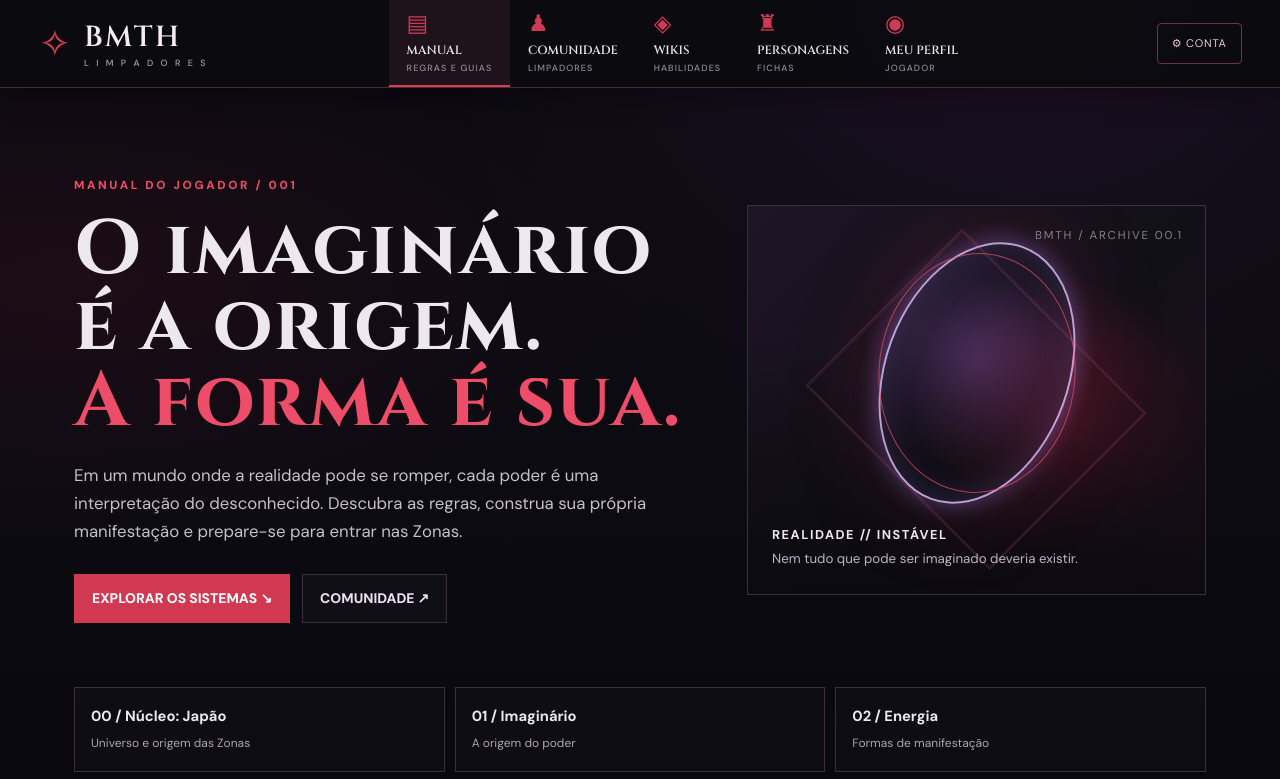
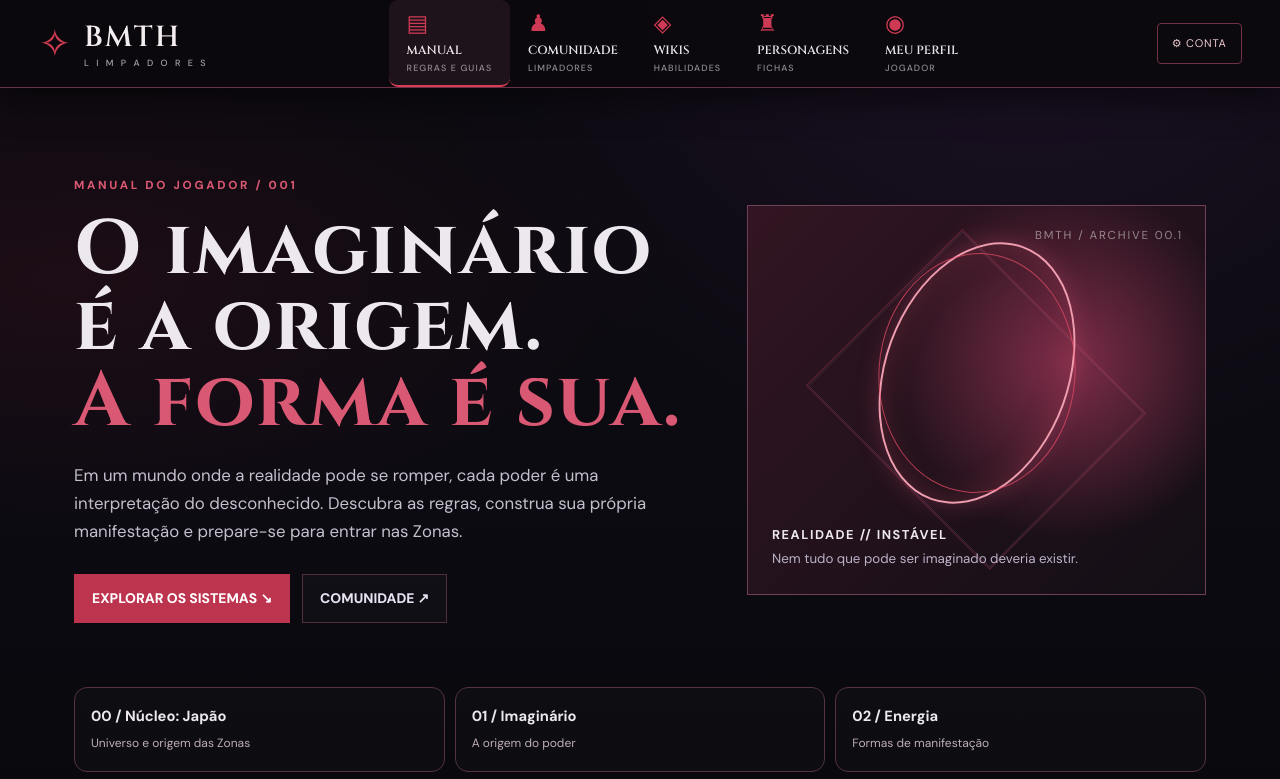
Before and after one commit to wendelsantosgf-ops/bring-me-the-horizon, a plain HTML site: page index.html in a window 1280 px wide. Shown: the top 779 px of the page. Drawn offline with Linux system fonts and the light colour scheme.

Commit message:
Refine BMTH 2.0 visual language across pages without altering fonts or data

```diff
--- a/theme.css
+++ b/theme.css
@@ -16,3 +16,22 @@ body.login-page h1{font:600 clamp(25px,3vw,35px) 'Cinzel',Georgia,serif}
 body.login-page .bmth-header{width:100%}
 body.login-page .primary{background:linear-gradient(110deg,#921c34,#c23450);border-radius:5px}
 body.login-page .secondary{color:#ef8194}
+
+/* BMTH 2.0 visual language — preserves existing typography and functionality */
+:root{--red:#c43b57;--line:#50313f;--panel:#171119;--muted:#bdaeb8}
+body{background:radial-gradient(ellipse at 75% -15%,#321422 0%,transparent 55%),#09080d}
+.bmth-header{background:#0b090eec;border-bottom:1px solid #673247;box-shadow:0 10px 35px #0008}
+.bmth-header .bmth-nav a{border-radius:9px;transition:background .2s,color .2s}
+.bmth-header .bmth-nav a:hover{background:#3c1a29}
+body:not(.manual-page) main .card,body:not(.manual-page) main .panel,body:not(.manual-page) main .formbox{border-color:#573445;border-radius:17px;box-shadow:0 12px 35px #0003}
+body:not(.manual-page) input,body:not(.manual-page) textarea,body:not(.manual-page) select{border-radius:9px}
+body:not(.manual-page) button{border-radius:9px}
+body:not(.manual-page) button:focus-visible,body:not(.manual-page) a:focus-visible{outline:2px solid #ef9ab1;outline-offset:3px}
+body.manual-page{--red:#bd344f;--red-bright:#d95873;--purple:#d7a0b4;--line:#51303e}
+body.manual-page .hero-art{border-color:#704057;background:radial-gradient(circle at 70% 40%,#7e2d49,transparent 45%),linear-gradient(135deg,#321522,#120e15)}
+body.manual-page .portal{border-color:#ef9caf;box-shadow:0 0 25px #c44c7055,inset 0 0 30px #ad405555}
+body.manual-page .quick-nav a,body.manual-page .card,body.manual-page .energy-card,body.manual-page .zone{border-color:#543343}
+body.manual-page .quick-nav a{border-radius:13px}body.manual-page .card,body.manual-page .energy-card,body.manual-page .zone{border-radius:15px}
+body.login-page main{border-radius:22px;border-color:#613648;box-shadow:0 30px 80px #0009}
+body.login-page .primary{border-radius:11px}
+@media(max-width:760px){.bmth-header{box-shadow:0 6px 24px #0008}body.login-page main{border-radius:18px}}
```
